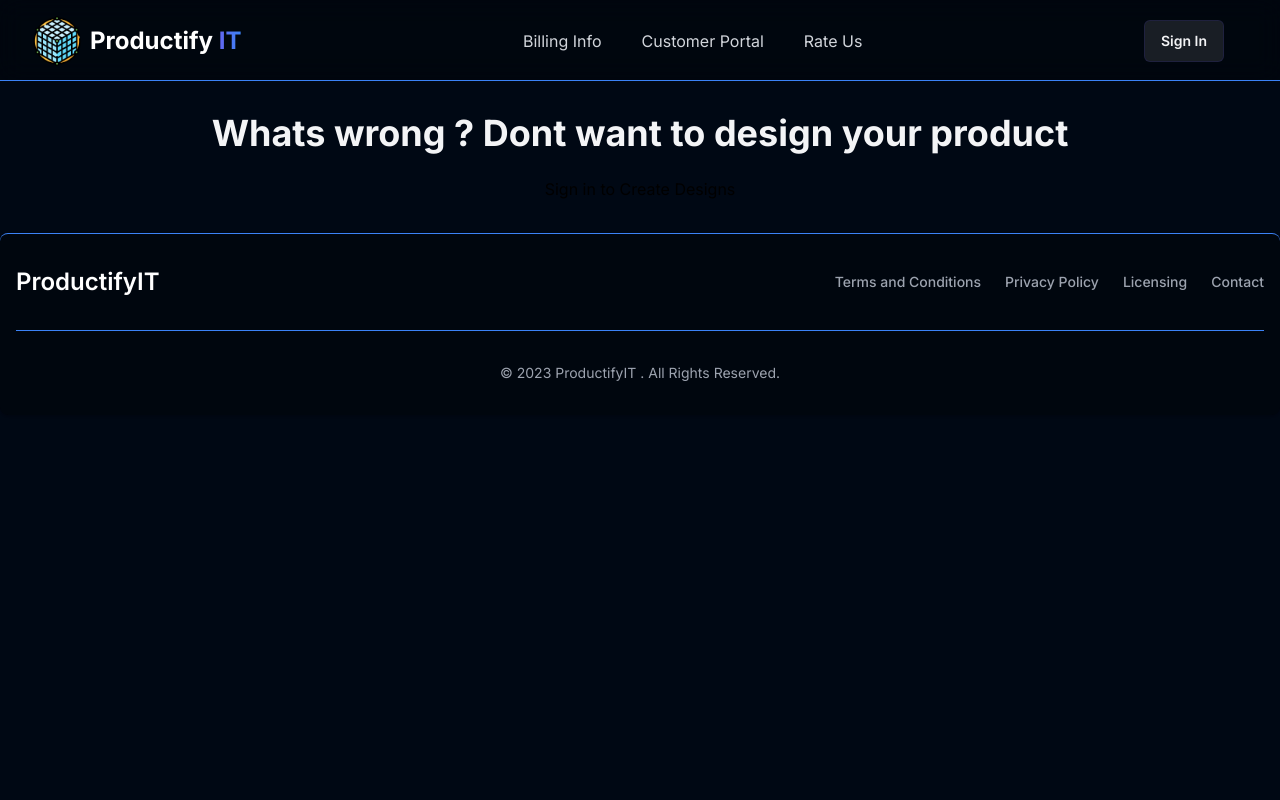
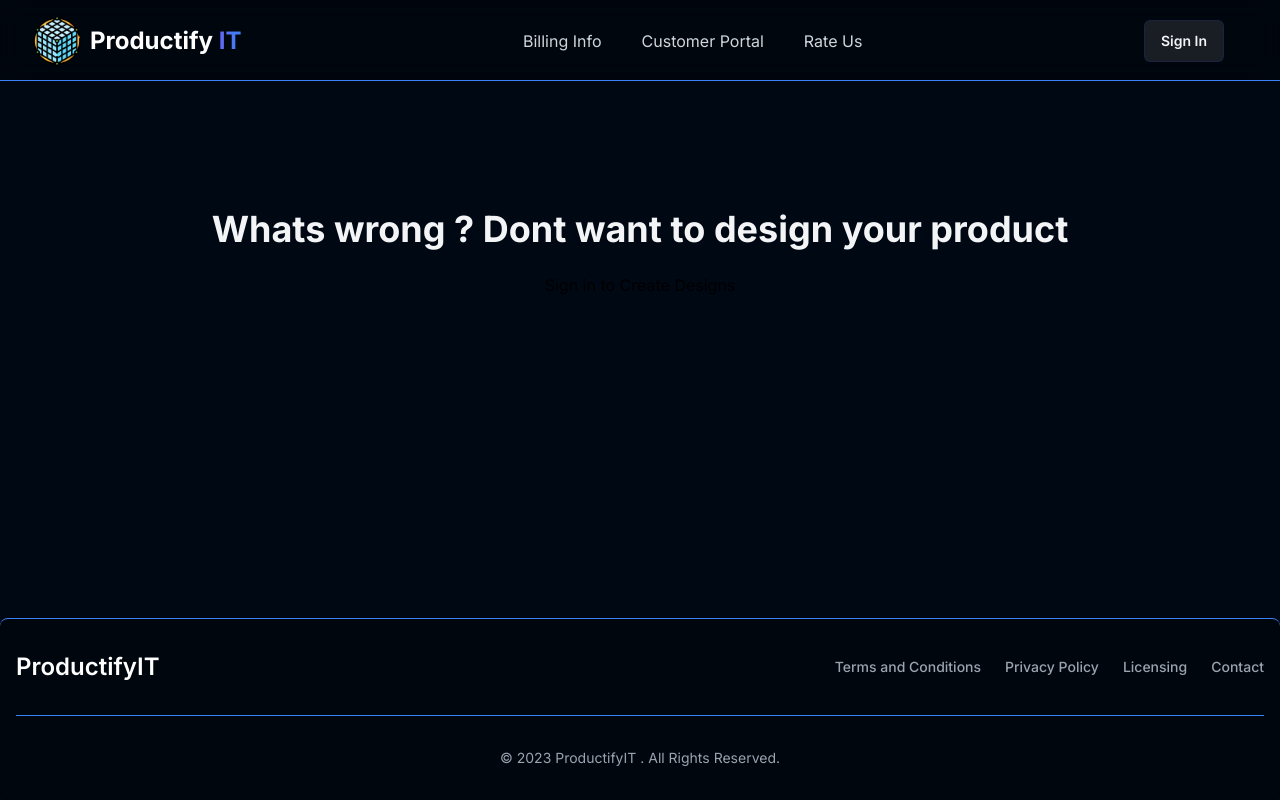
Before and after one commit to Thabish-Kader/productifyit, a Next.js app: page /cancel in a window 1280 px wide. Built offline with nearby package versions, Linux system fonts and the light colour scheme; no server answers.

Commit message:
env-change
Signed-off-by: Thabish <kadertabish2@gmail.com>

```diff
--- a/app/cancel/page.tsx
+++ b/app/cancel/page.tsx
@@ -5,19 +5,18 @@ import { SubscribeButton } from "../components/Buttons";
 
 const Cancel = () => {
 	return (
-		<>
+		<div className="flex flex-col h-screen">
 			<Navbar />
-			<main className="my-8">
+			<main className="my-32">
 				<div className="flex flex-col items-center justify-center space-y-6">
 					<h1 className="text-4xl text-center text-gray-100 font-bold">
 						Whats wrong ? Dont want to design your product
 					</h1>
-
 					<SubscribeButton />
 				</div>
 			</main>
 			<Footer />
-		</>
+		</div>
 	);
 };
 
--- a/environment.d.ts
+++ b/environment.d.ts
@@ -18,9 +18,9 @@ declare global {
 
 			// AWS
 			TABLE_NAME: string;
-			AWS_REGION: string;
-			AWS_ACCESS_KEY_ID: string;
-			AWS_SECRET_ACCESS_KEY: string;
+			REGION: string;
+			ACCESS_KEY_ID: string;
+			SECRET_ACCESS_KEY: string;
 		}
 	}
 }
```
